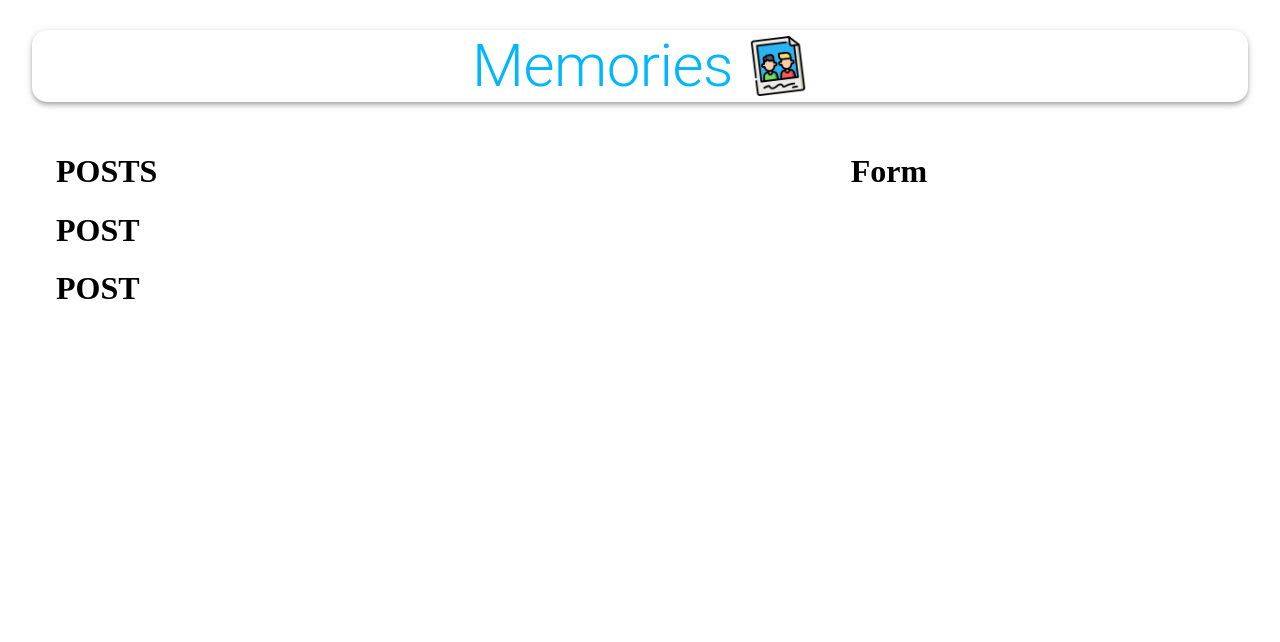
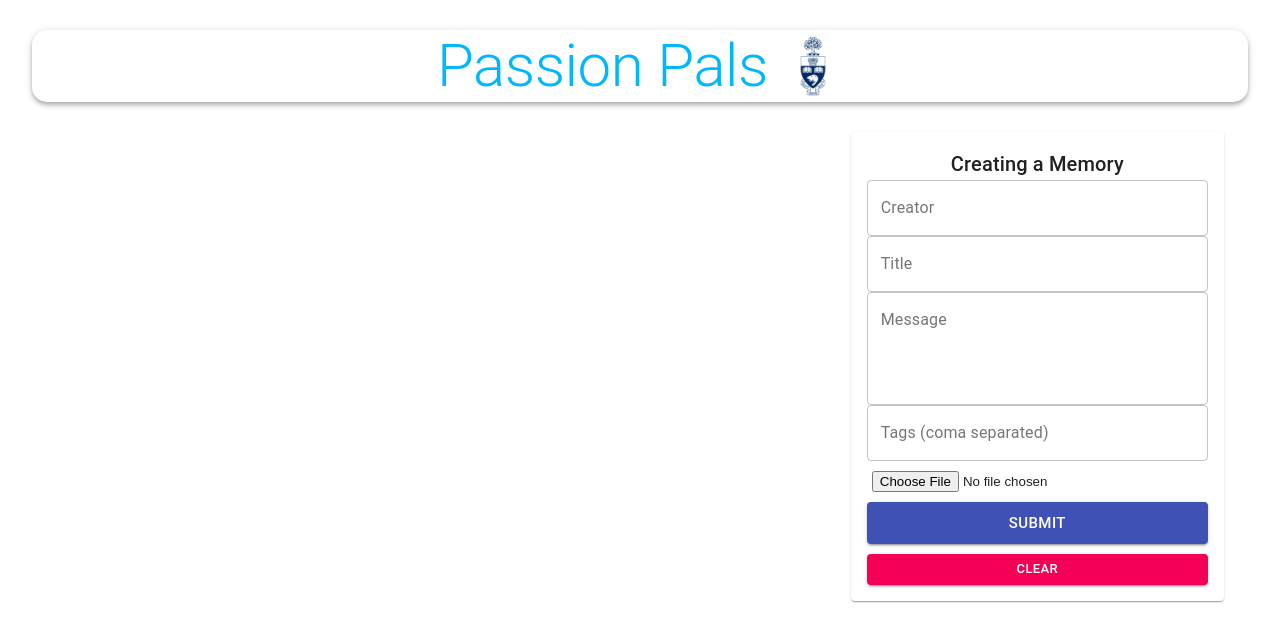
Before and after one commit to CSCC012023/final-project-s23-passion-pals, a React (Create React App) app in the folder client/: page / in a window 1280 px wide. Shown: the top 642 px of the page. Built offline with nearby package versions, Linux system fonts and the light colour scheme; no server answers.

Commit message:
SetUp: clickble button to create collection in DB

```diff
--- a/client/package.json
+++ b/client/package.json
@@ -2,7 +2,7 @@
     "name": "mern-stack-client",
     "version": "0.1.0",
     "private": true,
-    "proxy": "https://memories-project-part4.herokuapp.com/",
+    "proxy": "http://localhost:5000",
     "dependencies": {
         "@material-ui/core": "^4.12.4",
         "@material-ui/icons": "^4.9.1",
--- a/client/src/App.js
+++ b/client/src/App.js
@@ -1,20 +1,24 @@
-import React from 'react';
+import React, {useEffect} from 'react';
 import { Container, AppBar, Typography, Grow, Grid} from '@material-ui/core';
 import { useDispatch } from 'react-redux';
-
+import {getPosts} from './actions/posts'
 import Posts from './components/Posts/Posts';
 import Form from './components/Form/Form';
-import memories from './images/memories.png';
+import uoft from './images/uoft.png';
 import useStyles from './styles';
 
 const App = ()=>{
     const classes =  useStyles();
+    const dispatch = useDispatch();
 
+    useEffect(()=>{
+        dispatch(getPosts());
+    }, [dispatch]);
     return (
         <Container maxWidth="lg">
           <AppBar className={classes.appBar} position="static" color="inherit">
-            <Typography className={classes.heading} variant="h2" align="center">Memories</Typography>
-            <img className={classes.image} src={memories} alt="icon" height="60" />
+            <Typography className={classes.heading} variant="h2" align="center">Passion Pals</Typography>
+            <img className={classes.image} src={uoft} alt="icon" height="60" />
           </AppBar>
           <Grow in>
             <Container>
--- a/client/src/actions/posts.js
+++ b/client/src/actions/posts.js
@@ -1,4 +1,4 @@
-import * as api from '../api/index.js';
+import * as api from '../api';
 export const getPosts = () => async (dispatch) => {
     try {
       const { data } = await api.fetchPosts();
@@ -7,4 +7,13 @@ export const getPosts = () => async (dispatch) => {
     } catch (error) {
       console.log(error.message);
     }
-  };
+  }
+
+  export const createPost = (post) => async(dispatch)=>{
+    try {
+        const {data} = await api.createPost(post);
+        dispatch({type:'CREATE', payload: data});
+    }catch(error){
+        console.log(error.message);
+    }
+  }
--- a/client/src/api/index.js
+++ b/client/src/api/index.js
@@ -3,5 +3,5 @@ import axios from 'axios';
 const url = 'http://localhost:5000/posts';
 
 export const fetchPosts = () => axios.get(url);
-//export const createPost = (newPost) => axios.post(url, newPost);
+export const createPost = (newPost) => axios.post(url, newPost);
 // export const updatePost = (id, updatedPost) => axios.patch(`${url}/${id}`, updatedPost);
--- a/client/src/components/Form/Form.js
+++ b/client/src/components/Form/Form.js
@@ -1,11 +1,48 @@
-import React from "react";
+import React, {useState} from "react";
 import useStyles from './styles'
+import { TextField, Button, Typography, Paper } from '@material-ui/core';
+import FileBase from 'react-file-base64';
+import { useDispatch } from "react-redux";
+import {createPost} from '../../actions/posts';
 
 const Form = () => {
-    const classes =  useStyles
+    const dispatch = useDispatch();
+    const [postData, setPostData] = useState({creator: '', title: '', message: '', tags: '', selectedFile: ''});
+    const classes =  useStyles();
+    const handleSubmit =  (e) => {
+        e.preventDefault();
+
+        dispatch(createPost(postData));
+    };
+    const clear =()=>{
+
+    }
+
+
     return (
-        <h1>Form</h1>
-
-    );
+        <Paper className={classes.paper}>
+          <form autoComplete="off" noValidate className={classes.form} onSubmit={handleSubmit}>
+            <Typography variant="h6">Creating a Memory</Typography>
+            <TextField name="creator" variant="outlined" label="Creator" fullWidth value={postData.creator} onChange={(e) => setPostData({ ...postData, creator: e.target.value })} />
+            <TextField name="title" variant="outlined" label="Title" fullWidth value={postData.title} onChange={(e) => setPostData({ ...postData, title: e.target.value })} />
+            <TextField name="message" variant="outlined" label="Message" fullWidth multiline rows={4} value={postData.message} onChange={(e) => setPostData({ ...postData, message: e.target.value })} />
+            <TextField name="tags" variant="outlined" label="Tags (coma separated)" fullWidth value={postData.tags} onChange={(e) => setPostData({ ...postData, tags: e.target.value.split(',') })} />
+            <div className={classes.fileInput}><FileBase type="file" multiple={false} onDone={({ base64 }) => setPostData({ ...postData, selectedFile: base64 })} /></div>
+            <Button className={classes.buttonSubmit} variant="contained" color="primary" size="large" type="submit" fullWidth>Submit</Button>
+            <Button variant="contained" color="secondary" size="small" onClick={clear} fullWidth>Clear</Button>
+            </form>
+        </Paper>
+      );
     }
 export default Form;
+
+/*
+           <TextField name = "title" variant = "outline" label="Title" fullWidth value= {postData.title}onChange={(e)=> setPostData({...postData, title:e.target.value})}/>
+            <TextField name = "message" variant = "outline" label="Message" fullWidth value= {postData.message}onChange={(e)=> setPostData({...postData, message:e.target.value})}/>
+            <TextField name = "tags" variant = "outline" label="Tags" fullWidth value= {postData.tags}onChange={(e)=> setPostData({...postData, tags:e.target.value})}/>
+            <div className={classes.fileInput}>
+                <FileBase type="file" multiple={false}onDone = {({base64})=>setPostData({ ...postData, selectedFile:base64})}/>
+            </div>
+            <Button className={classes.buttonSubmit} variant="contained" color="primary" size="large" type="submit" fullWidth>Submit</Button>
+            <Button variant="contained" color="secondary" size="small" onClick={clear} fullWidth>Clear</Button>
+*/
--- a/client/src/components/Posts/Post/Post.js
+++ b/client/src/components/Posts/Post/Post.js
@@ -4,7 +4,7 @@ import useStyles from './styles'
 const Post = () => {
     const classes =  useStyles
     return (
-        <h1>POST</h1>
+        <h1></h1>
 
     );
     }
--- a/client/src/components/Posts/Posts.js
+++ b/client/src/components/Posts/Posts.js
@@ -4,11 +4,13 @@ import useStyles from './styles'
 import { useSelector } from 'react-redux';
 
 const Posts = () => {
+    const posts = useSelector((state)=>state.posts);
+    const classes =  useStyles
 
-    const classes =  useStyles
+    console.log(posts);
     return (
         <>
-            <h1>POSTS</h1>
+            <h1></h1>
             <Post/>
 
             <Post/>
--- a/client/src/index.js
+++ b/client/src/index.js
@@ -1,19 +1,18 @@
 import React from 'react';
 import ReactDOM from 'react-dom';
-
 import { Provider } from 'react-redux';
-import {legacy_createStore as createStore, applyMiddleware, compose } from 'redux';
+import { createStore, applyMiddleware, compose } from 'redux';
 import thunk from 'redux-thunk';
 
 import  reducers  from './reducers';
 import App from './App';
 
 
-//const store = createStore(reducers, compose(applyMiddleware(thunk)));
+const store = createStore(reducers, compose(applyMiddleware(thunk)))
 
 ReactDOM.render(
-
-      <App />,
-
-    document.getElementById('root')
-  );
+  <Provider store={store}>
+    <App />
+  </Provider>,
+  document.getElementById('root'),
+);
--- a/client/src/reducers/posts.js
+++ b/client/src/reducers/posts.js
@@ -1,9 +1,9 @@
-export default (posts, action)=>{
+export default (posts=[], action)=>{
     switch(action.type){
         case 'FETCH_ALL':
-            return posts;
+            return action.payload;
         case 'CREATE':
-            return posts;
+            return [...posts, action.payload];
         default:
             return posts;
     }
```
Also changed, not shown: client/src/images/uoft.png (added), 1 other file (tests, documents, lock files or other folders).
